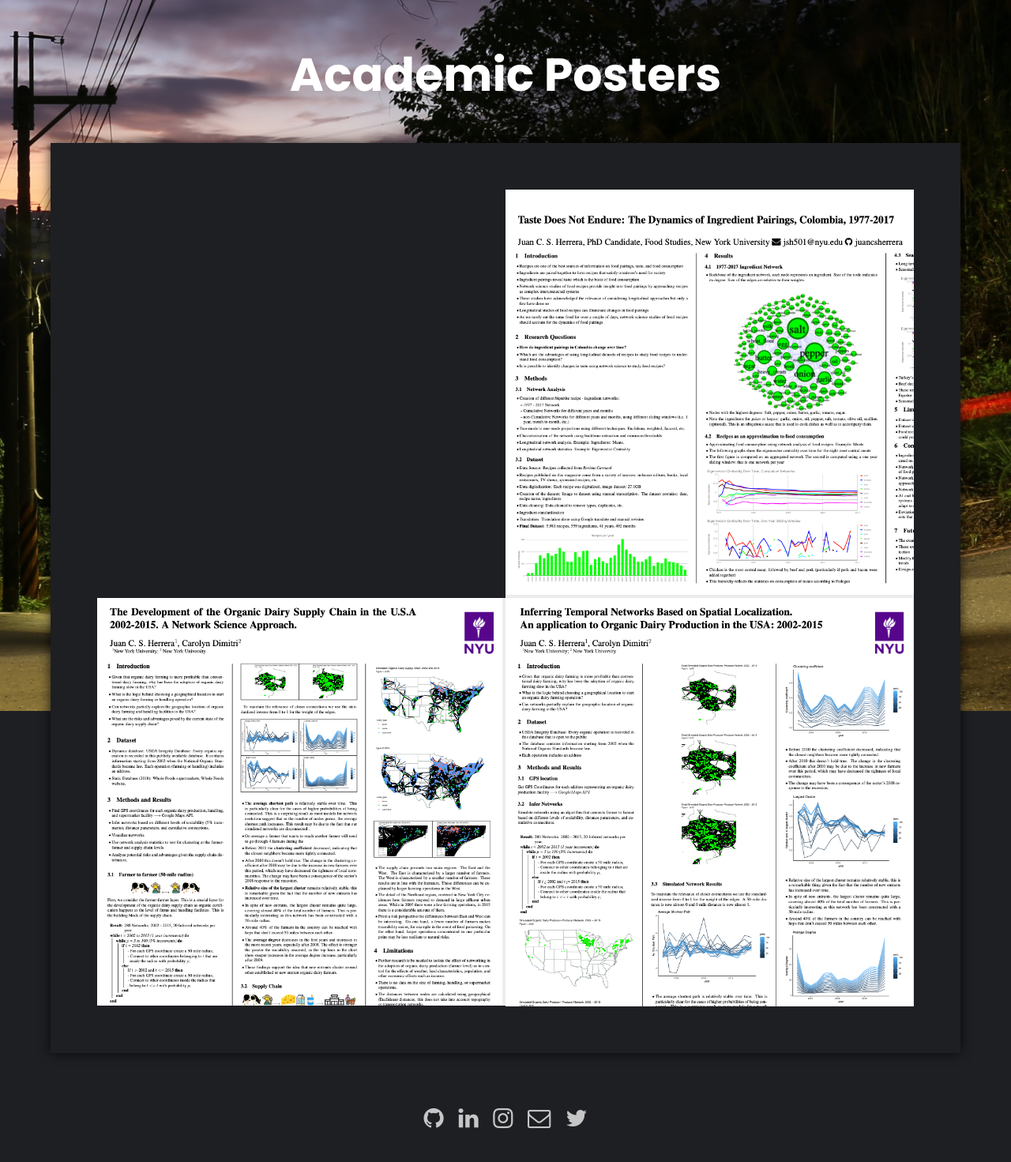
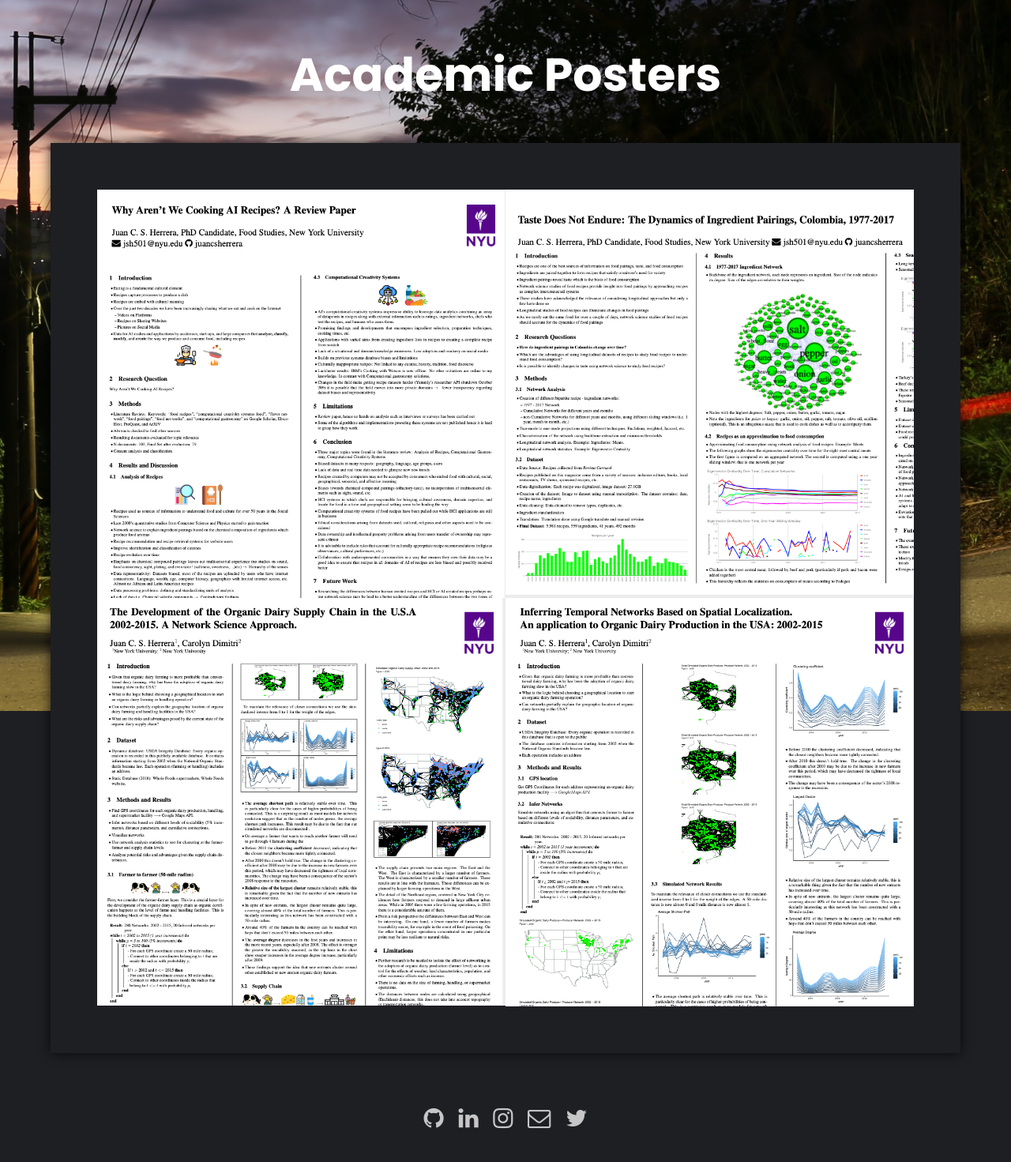
Before and after one commit to juancsherrera/juancsherrera.github.io, a Jekyll site: the page posters.html, which Jekyll copies as it is, in a window 1280 px wide. Shown: the whole page at 79% size. Built offline with Jekyll 4.4.1, drawn with Linux system fonts in a browser that asks for light colours.

Commit message:
Update posters.html

```diff
--- a/posters.html
+++ b/posters.html
@@ -24,7 +24,7 @@
 							<div class="gallery">
 								<div>
 									<div class="image fit flush">
-										<a href="Posters/AIESP.png"><https://github.com/juancsherrera/juancsherrera.github.io/raw/master/Posters/AIES.png" alt="" /></a>
+										<a href="Posters/AIESP.png"><img src="https://github.com/juancsherrera/juancsherrera.github.io/raw/master/Posters/AIES.png" alt="" /></a>
 									</div>
 								</div>
 								<div>
```
